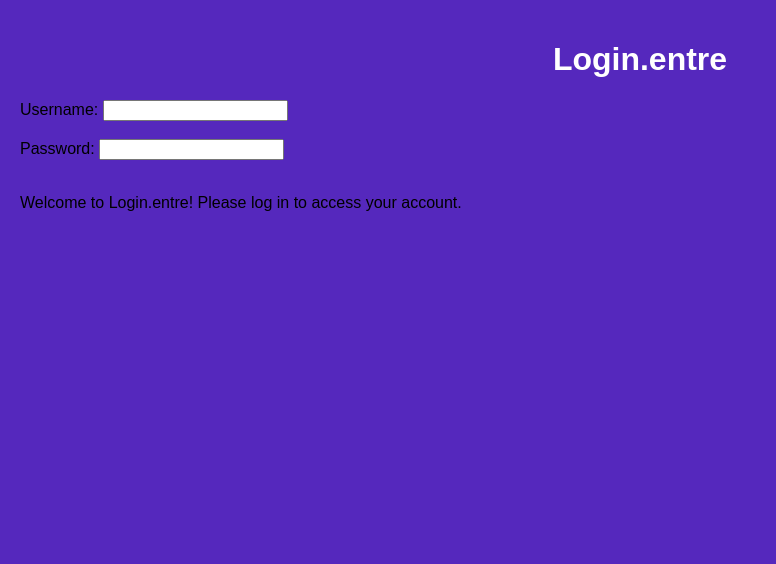
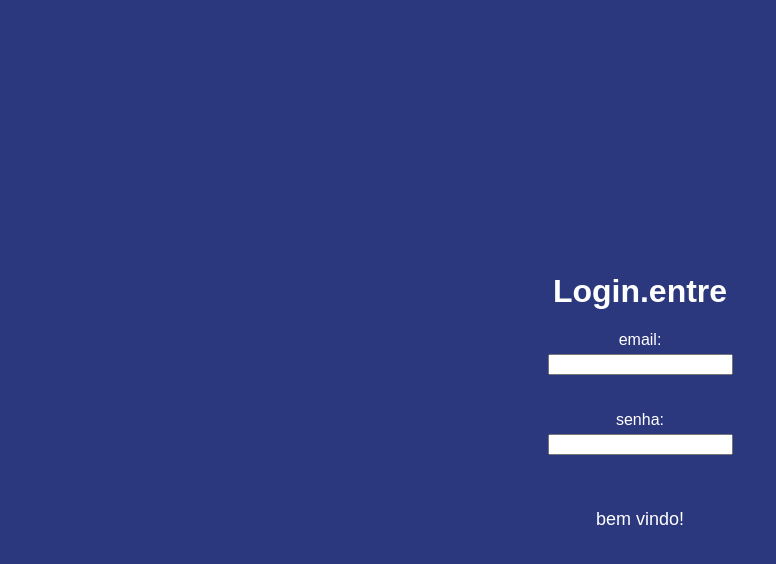
Before and after one commit to thiagojuliani009-ops/curso-Html5-CSS-e-javaScript, a plain HTML site: page index.html in a window 1280 px wide. Shown: the whole page, without its empty margins (0-776 px from the left). Drawn offline with Linux system fonts and the light colour scheme.

Commit message:
aprendar

```diff
--- a/index.html
+++ b/index.html
@@ -9,11 +9,11 @@
 </head>
 <body>
     <h1>Login.entre</h1>
-    <label for="username">Username:</label>
+    <label for="username">email:</label>
     <input type="text" id="username" name="username"><br><br>
-    <label for="senha">Password:</label>
-    <input type="password" id="senha" name="senha"><br><br>
-    <p>Welcome to Login.entre! Please log in to access your account.</p>
+    <label for="password">senha:</label>
+    <input type="password" id="password" name="password"><br><br>
+    <p>bem vindo!</p>
 
 </body>
 </html>
--- a/style.css
+++ b/style.css
@@ -1,11 +1,27 @@
 body {
+    background-color: rgb(44, 56, 126);
     font-family: Arial, sans-serif;
-    background-color: #5528bd;
+    display: flex;
+    flex-direction: column;
+    align-items: center;
+    justify-content: center;
+    height: 100vh;
     margin: 0;
-    padding: 20px;
 
 }
 h1 {
-    color: #fff;
+    color:#fff;
     text-align: center;
 }
+
+p {
+    color: #fff;
+    font-size: 18px;
+    text-align: center;
+}
+
+label {
+    color: #fff;
+    font-size: 16px;
+    margin-bottom: 5px;
+}
```
